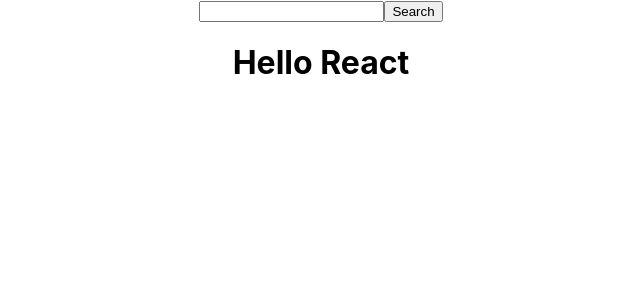
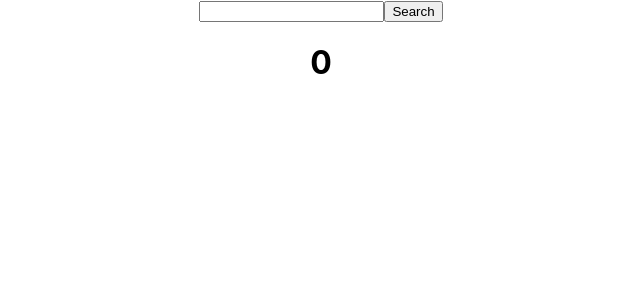
Before and after one commit to LuayAlali/recipes, a React (Create React App) app: page / in a window 1280 px wide. Shown: the top 300 px of the page, without its empty margins (319-959 px from the left). Built offline with nearby package versions, Linux system fonts and the light colour scheme.

Commit message:
request is sent just once. on page load

```diff
--- a/src/App.js
+++ b/src/App.js
@@ -1,4 +1,4 @@
-import React from 'react';
+import React, {useEffect, useState} from 'react';
 import './App.css';
 
 const App = () => {
@@ -6,18 +6,27 @@
 
   const APP_ID = 'db707132';
   const APP_KEY = '6568bb4a4fed8cd474fb88ddd6b025fe';
-
   const exampleReq =
    `https://api.edamam.com/search?q=chicken&app_id=${APP_ID}&app_key=${APP_KEY}`;
+
+  const [counter, setCounter] = useState(0);
+
+  useEffect(() => {
+    console.log('effect has been run');
+  },[]);
+
 
 
   return(
     <div className="App">
       <form className="search-form">
         <input  className="search-bar" type="text"/>
-        <button className="search-button" type="submit">Search</button>
+        <button
+         className="search-button"
+         type="submit">Search</button>
       </form>
-      <h1>Hello React</h1>
+
+      <h1 onClick = {() => setCounter(counter +1)}>{counter}</h1>
     </div>
 
   );
```
